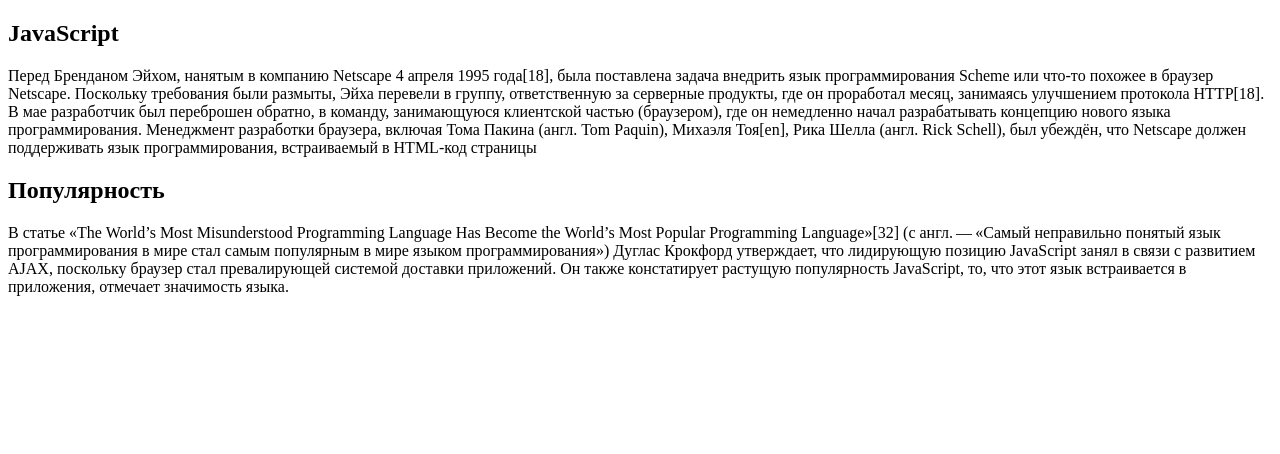
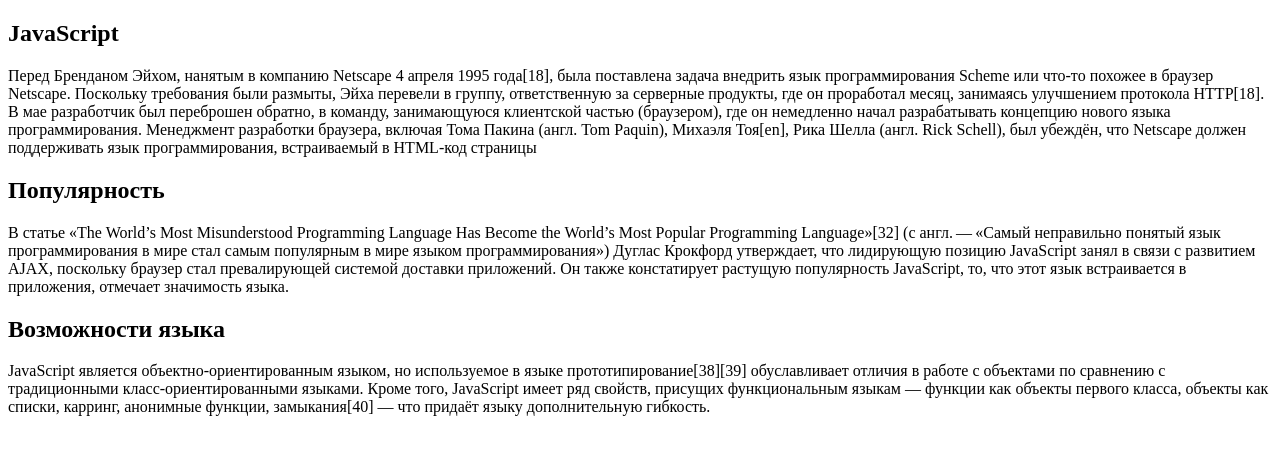
Before and after one commit to NatashaSamchuk/Task2, a plain HTML site: page index.html in a window 1280 px wide. Drawn offline with Linux system fonts and the light colour scheme.

Commit message:
add new section language features

```diff
--- a/index.html
+++ b/index.html
@@ -15,5 +15,9 @@
     <p>
         В статье «The World’s Most Misunderstood Programming Language Has Become the World’s Most Popular Programming Language»[32] (с англ. — «Самый неправильно понятый язык программирования в мире стал самым популярным в мире языком программирования») Дуглас Крокфорд утверждает, что лидирующую позицию JavaScript занял в связи с развитием AJAX, поскольку браузер стал превалирующей системой доставки приложений. Он также констатирует растущую популярность JavaScript, то, что этот язык встраивается в приложения, отмечает значимость языка.
     </p>
+    <h2>Возможности языка</h2>
+    <p>
+        JavaScript является объектно-ориентированным языком, но используемое в языке прототипирование[38][39] обуславливает отличия в работе с объектами по сравнению с традиционными класс-ориентированными языками. Кроме того, JavaScript имеет ряд свойств, присущих функциональным языкам — функции как объекты первого класса, объекты как списки, карринг, анонимные функции, замыкания[40] — что придаёт языку дополнительную гибкость.
+    </p>
 </body>
 </html>
```
